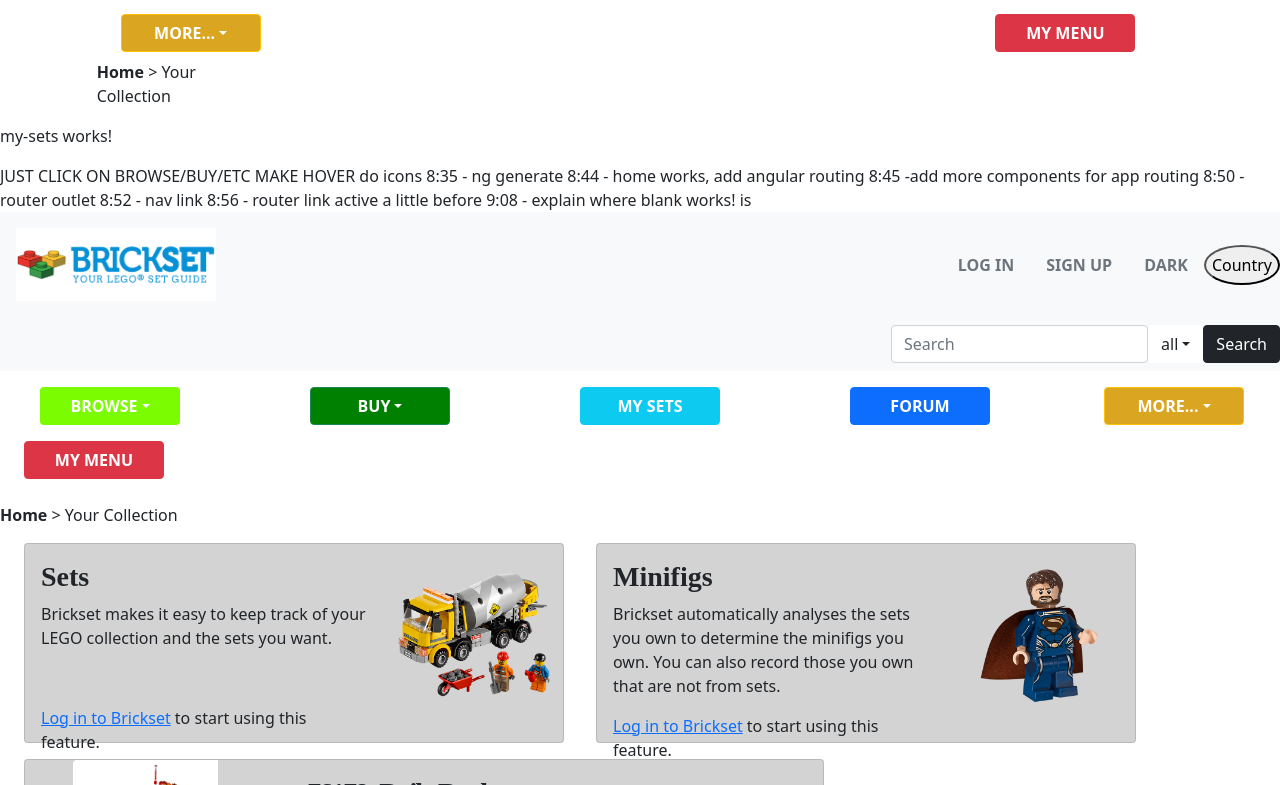
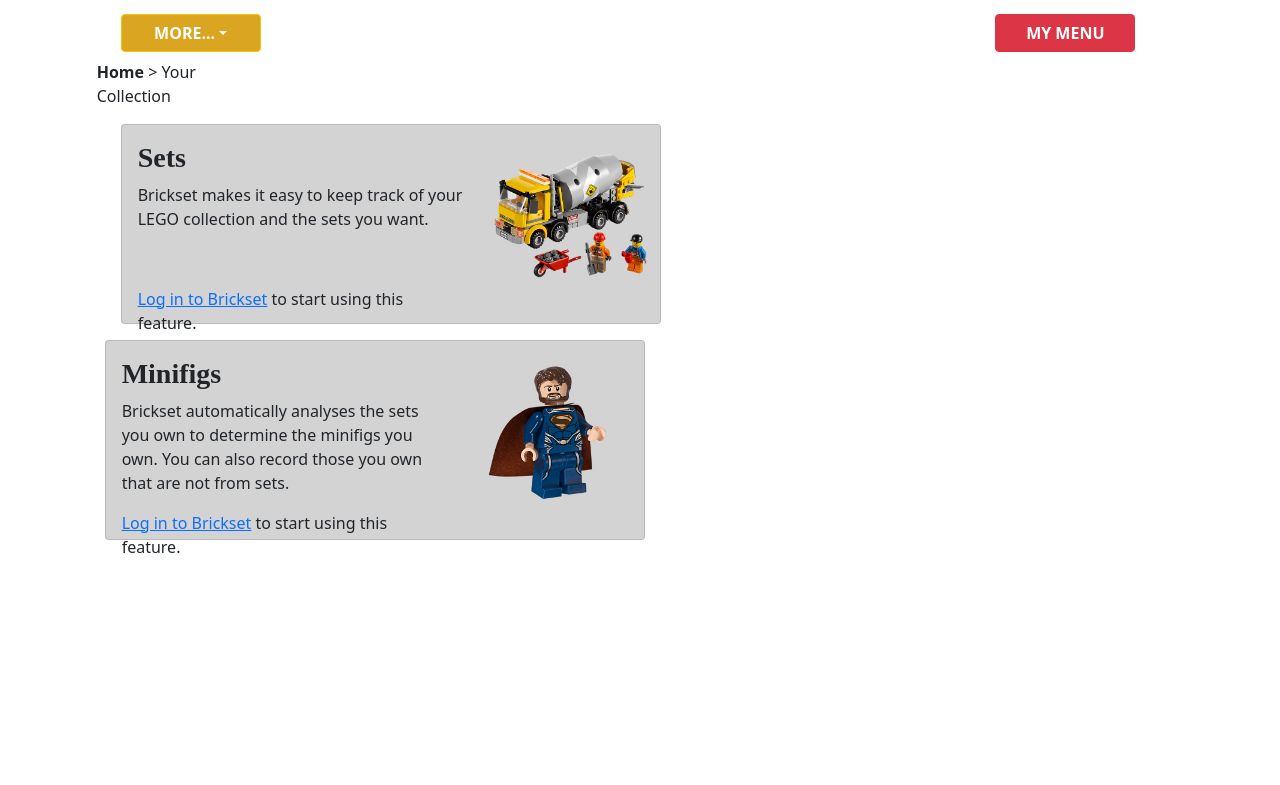
Before and after one commit to edmeighen/brickset_app, an Angular app in the folder brickset/: page /mysets in a window 1280 px wide. Shown: the part 315-1100 px from the top of the page. After the commit the page ends 890 px from the top, so only its background shows below. Built offline with nearby package versions, Linux system fonts and the light colour scheme.

Commit message:
updated my sets to different names and put cards on my sets in body

```diff
--- a/brickset/src/app/app.component.html
+++ b/brickset/src/app/app.component.html
@@ -1,29 +1 @@
 <app-layout-main></app-layout-main>
-
-JUST CLICK ON BROWSE/BUY/ETC
-MAKE HOVER
-do icons
-
-8:35 - ng generate
-8:44 - home works, add angular routing 8:45
--add more components for app routing
-8:50 - router outlet
-8:52 - nav link
-8:56 - router link active
-a little before 9:08 - explain where blank works! is
-
-<app-log-in-bar></app-log-in-bar>
-<app-search-bar></app-search-bar>
-<app-buttons-bar></app-buttons-bar>
-
-<p></p>
-<p><strong>Home</strong> > Your Collection</p>
-<p></p>
-<p></p>
-
-<ul class="nav d-grid gap-2 d-flex">
-    <li><app-my-sets></app-my-sets></li>
-    <li><app-minifigs></app-minifigs></li>
-</ul>
-
-<app-daily-bugle></app-daily-bugle>
--- a/brickset/src/app/app.module.ts
+++ b/brickset/src/app/app.module.ts
@@ -6,7 +6,7 @@
 import { LogInBarComponent } from './headers/log-in-bar.component';
 import { SearchBarComponent } from './headers/search-bar.component';
 import { ButtonsBarComponent } from './headers/buttons-bar.component';
-import { MySetsComponent } from './cards/my-sets.component';
+import { MySetsCardComponent } from './cards/my-sets-card.component';
 import { MinifigsComponent } from './cards/minifigs.component';
 import { DailyBugleComponent } from './cards/daily-bugle.component';
 import { LayoutMainComponent } from './layout/layout-main.component';
@@ -15,6 +15,7 @@
 import { BrowseComponent } from './body/browse/browse.component';
 import { BuyComponent } from './body/buy/buy.component';
 import { ForumComponent } from './body/forum/forum.component';
+import { MySetsComponent } from './body/my-sets/my-sets.component';
 
 
 @NgModule({
@@ -24,10 +25,15 @@
     LogInBarComponent,
     SearchBarComponent,
     ButtonsBarComponent,
-    MySetsComponent,
+    MySetsCardComponent,
     MinifigsComponent,
     DailyBugleComponent,
-    LayoutMainComponent, HomeComponent, BrowseComponent, BuyComponent, ForumComponent
+    LayoutMainComponent,
+    HomeComponent,
+    BrowseComponent,
+    BuyComponent,
+    ForumComponent,
+    MySetsComponent
   ],
   imports: [
     BrowserModule,
--- a/brickset/src/app/body/my-sets/my-sets.component.html
+++ b/brickset/src/app/body/my-sets/my-sets.component.html
@@ -1 +1,2 @@
-<p>my-sets works!</p>
+<app-my-sets-card></app-my-sets-card>
+<app-minifigs></app-minifigs>
--- a/brickset/src/app/layout/layout-main.component.html
+++ b/brickset/src/app/layout/layout-main.component.html
@@ -15,12 +15,12 @@
                     <p><strong>Home</strong> > Your Collection</p>
                 </div>
             </div>
+            <div class="row">
+                <router-outlet></router-outlet>
+            </div>
         </div>
         <div class="col-1" style="background:white">
             <!--right side white area-->
         </div>
     </div>
-    <div class="row">
-        <router-outlet></router-outlet>
-    </div>
 </div>
```
Also changed, not shown: brickset/src/app/cards/my-sets-card.component.ts (added, +8 -0 lines), brickset/src/app/cards/my-sets.component.ts (deleted, +0 -8 lines), brickset/src/app/cards/my-sets-card.component.css (renamed from brickset/src/app/cards/my-sets.component.css), brickset/src/app/cards/my-sets-card.component.html (renamed from brickset/src/app/cards/my-sets.component.html).
